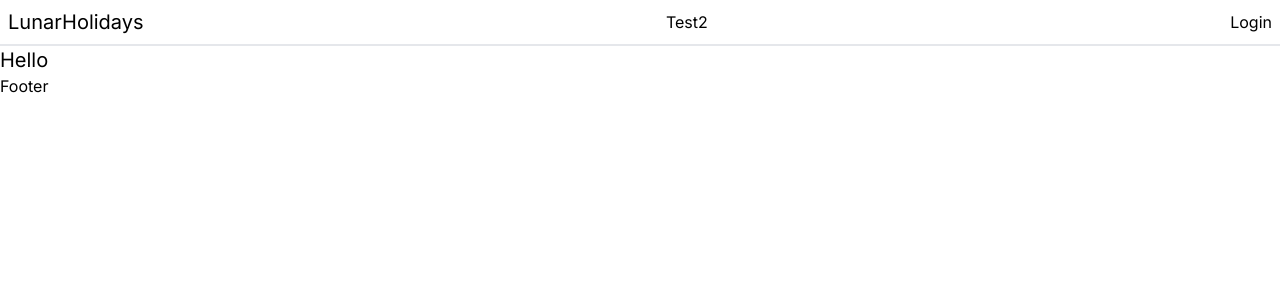
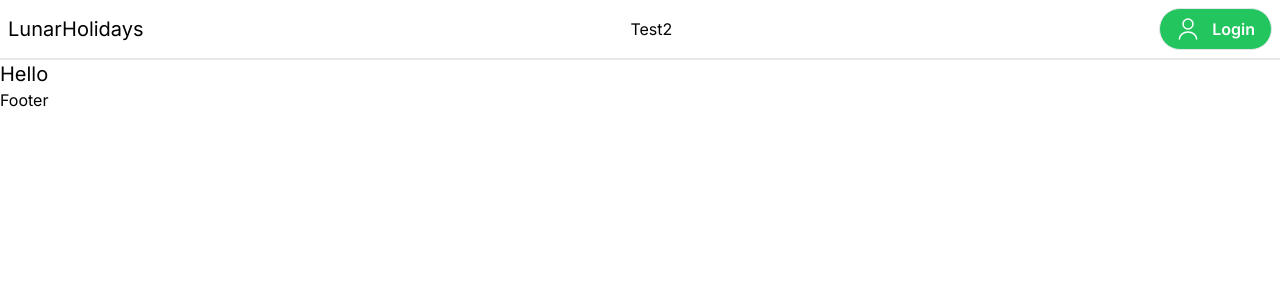
Before and after one commit to Abinsonsuresh/LunarHolidays-Nextjs, a Next.js app: page / in a window 1280 px wide. Shown: the top 300 px of the page. Built offline with nearby package versions, Linux system fonts and the light colour scheme.

Commit message:
navbar data added as seprate constants

```diff
--- /dev/null
+++ b/src/app/Data/data.ts
@@ -0,0 +1,6 @@
+export const NavLinks = [
+    { href: '/', key: 'home', label: 'Home' },
+    { href: '/', key: 'rooms', label: 'Rooms' },
+    { href: '/', key: 'treking', label: 'Treking' },
+    { href: '/', key: 'camping', label: 'Camping' },
+]
--- a/src/app/components/Button.tsx
+++ b/src/app/components/Button.tsx
@@ -11,8 +11,8 @@ type ButtonProps = {
 
 const Button = ({type, name,icon,variant}:ButtonProps) => {
   return (
-    <button type={type} className={`flex justify-center items-center rounded-full border ${variant}`}>
-        {icon && <Image src={icon} alt={name} className="w-24"/>}
+    <button type={type} className={`flex justify-center items-center rounded-full border gap-3 ${variant}`}>
+        {icon && <Image src={icon} alt={name}  width={24} height={24}/>}
         <label className="font-semibold">{name}</label>
     </button>
   )
--- a/src/app/components/Navbar.tsx
+++ b/src/app/components/Navbar.tsx
@@ -1,3 +1,4 @@
+import Button from "./Button"
 
 const Navbar = () => {
   return (
@@ -9,7 +10,7 @@ const Navbar = () => {
         <div>Test2</div>
         <div>
             <div>
-                <button>Login</button>
+                <Button type={"button"} name={"Login"} icon="/user.svg" variant={"px-4 py-2 bg-green-500 text-white"}/>
             </div>
         </div>
 
```
